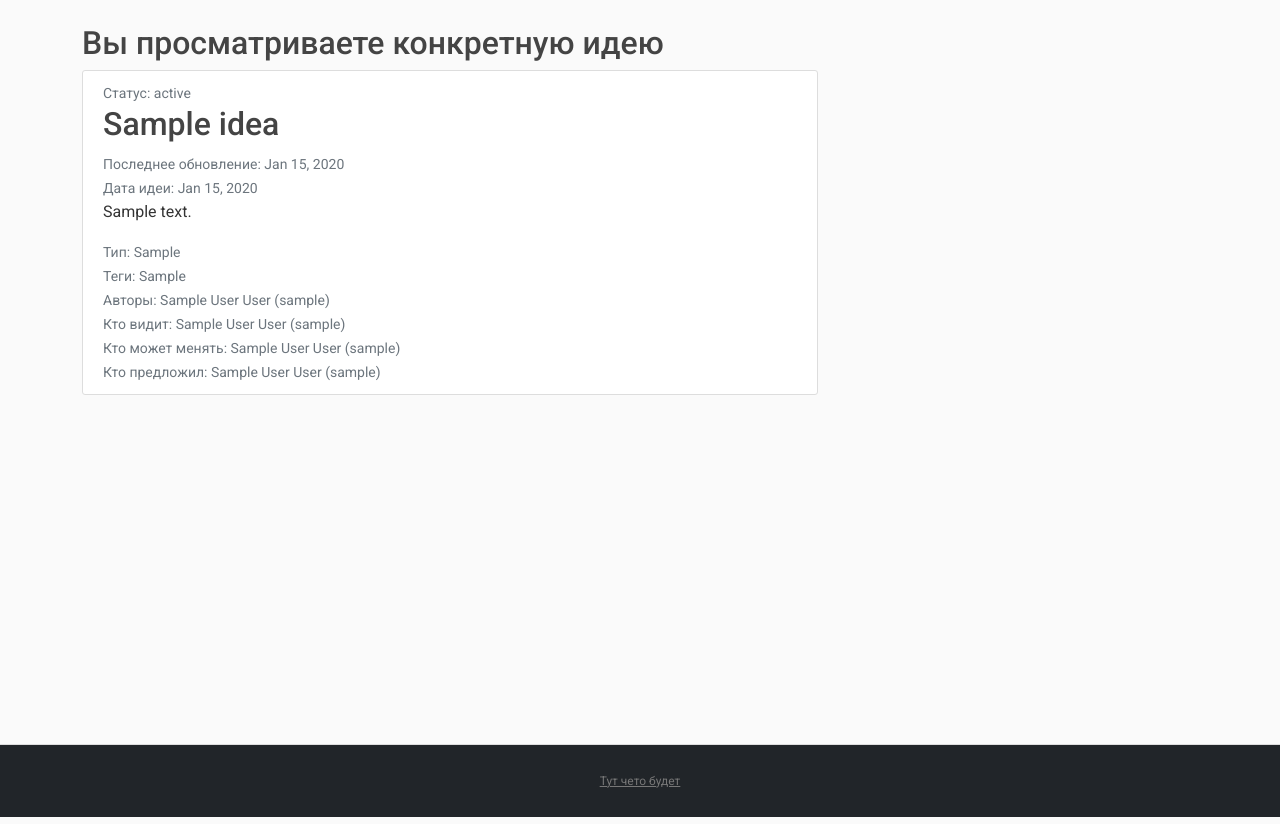
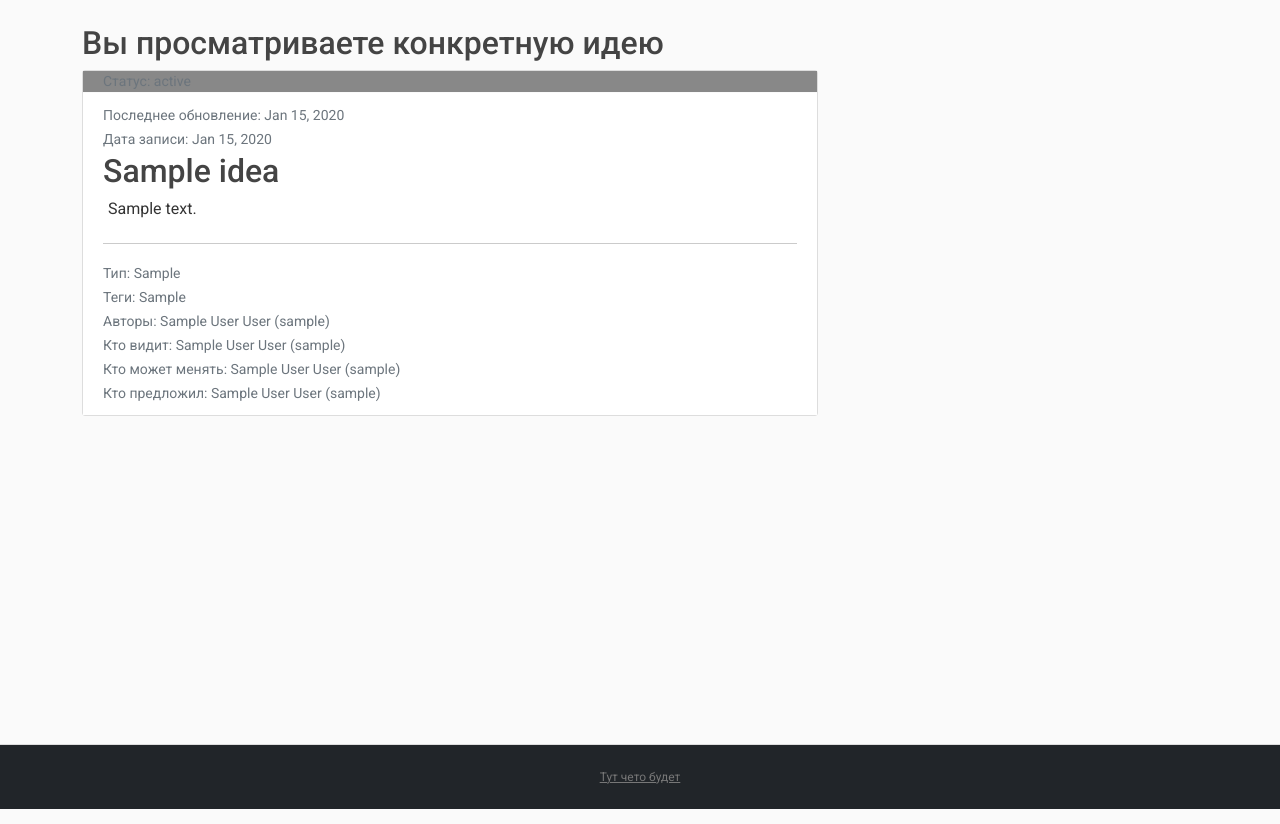
Before and after one commit to MichailKon/TasksIdeasSite, a Django app: page /idea/1/ in a window 1280 px wide. Shown: the part 56-880 px from the top of the page. Run offline with Django 4.2, Linux system fonts and the light colour scheme; tables that the repository leaves empty hold one stand-in row (values such as "Sample post"); some libraries are stand-ins or nearby versions.

Commit message:
add status colors

```diff
--- a/ideas/models.py
+++ b/ideas/models.py
@@ -20,6 +20,7 @@ class IdeaTag(models.Model):
 
 class IdeaStatus(models.Model):
     status = models.CharField(max_length=100)
+    color = models.CharField(max_length=100)
 
     def __str__(self):
         return self.status
--- a/static/ideas/main.css
+++ b/static/ideas/main.css
@@ -1,3 +1,24 @@
+.content-section {
+    display: flex;
+    flex-direction: column;
+    row-gap: 1px;
+    column-gap: 1px;
+    gap: 1px;
+}
+
+.task-status {
+    padding: 0 20px;
+}
+
+div.idea-info-body > p {
+    margin: 0;
+    display: inline-flex;
+}
+
+.media-body > h2 {
+    margin: 0;
+}
+
 body,
 html {
     width: 100%;
@@ -36,30 +57,29 @@ ul {
     font-weight: 500;
 }
 
-.content-section {
-    background: #ffffff;
+.media-body {
+    background: white;
     padding: 10px 20px;
-    border: 1px solid #dddddd;
-    border-radius: 3px;
-    margin-bottom: 20px;
+    /*margin-bottom: 20px;*/
 }
 
-.article-title {
+.idea-title {
     color: #444444;
 }
 
-a.article-title:hover {
+a.idea-title:hover {
     color: #428bca;
     text-decoration: none;
 }
 
-.article-content {
+.idea-content {
+    margin: 5px;
     white-space: pre-line;
 }
 
 .article-img {
-    height: 65px;
-    width: 65px;
+    height: 61px;
+    width: 61px;
     margin-right: 16px;
 }
 
@@ -75,14 +95,14 @@ a.article-title:hover {
 }
 
 .article-svg {
-    width: 25px;
-    height: 25px;
+    width: 21px;
+    height: 21px;
     vertical-align: middle;
 }
 
 .account-img {
-    height: 125px;
-    width: 125px;
+    height: 121px;
+    width: 121px;
     margin-right: 20px;
     margin-bottom: 16px;
 }
@@ -94,8 +114,8 @@ a.article-title:hover {
 footer {
     position: sticky !important;
     top: 100%;
-    padding-top: 25px;
-    padding-bottom: 25px;
+    padding-top: 21px;
+    padding-bottom: 21px;
     border-top: 1px solid #ddd;
 }
 
@@ -119,3 +139,18 @@ footer a:hover {
 .btn-primary {
     margin-bottom: 20px;
 }
+
+.media {
+    /*background-color: white;*/
+    border: 1px solid #dddddd;
+    border-radius: 3px;
+}
+
+.media-body {
+    display: flex;
+    flex-direction: column;
+    row-gap: 1px;
+    column-gap: 1px;
+    gap: 1px;
+    height: 100%;
+}
--- a/templates/ideas/idea_detail.html
+++ b/templates/ideas/idea_detail.html
@@ -2,6 +2,12 @@
 {% block content %}
     <h2 class="solar-red">Вы просматриваете конкретную идею</h2>
     <article class="media content-section">
+        {% if idea.status %}
+            <small class="text-muted task-status"
+                   style="background-color: {{ idea.status.color }}">Статус: {{ idea.status }}</small>
+        {% else %}
+            <small class="text-muted task-status">Статус:</small>
+        {% endif %}
         <div class="media-body">
             {% if user in object.users_can_edit.all or user.is_staff or object.real_author == user %}
                 <div class="article-metadata">
@@ -11,16 +17,19 @@
                     </div>
                 </div>
             {% endif %}
-            {% if idea.status %}
-                <small class="text-muted">Статус: {{ idea.status }}</small>
-            {% else %}
-                <small class="text-muted">Статус:</small>
-            {% endif %}
-            <h2 class="article-title">{{ object.title }}</h2>
+            <div class="idea-info-body">
                 <small class="text-muted">Последнее обновление: {{ idea.date_update|date:"M d, Y" }}</small>
                 <br>
-            <small class="text-muted">Дата идеи: {{ idea.date_posted|date:"M d, Y" }}</small>
-            <p class="article-content">{{ object.content }}</p>
+                <small class="text-muted">Дата записи: {{ idea.date_posted|date:"M d, Y" }}</small>
+            </div>
+
+            <h2 class="idea-title">{{ object.title }}</h2>
+
+            <p class="idea-content">{{ idea.content }}</p>
+
+            <hr>
+
+            <div class="idea-info-body">
                 {% if not idea.type %}
                     <small class="text-muted">Тип: </small>
                 {% else %}
@@ -37,5 +46,6 @@
                 <br>
                 <small class="text-muted">Кто предложил: {{ idea.real_author|join:", " }}</small>
             </div>
+        </div>
     </article>
 {% endblock content %}
```
Also changed, not shown: templates/ideas/home.html (+19 -8 lines), ideas/migrations/0020_ideatype_color.py (added), ideas/migrations/0021_remove_ideatype_color_ideastatus_color.py (added). Lines whose indentation alone changed are shown as unchanged.
